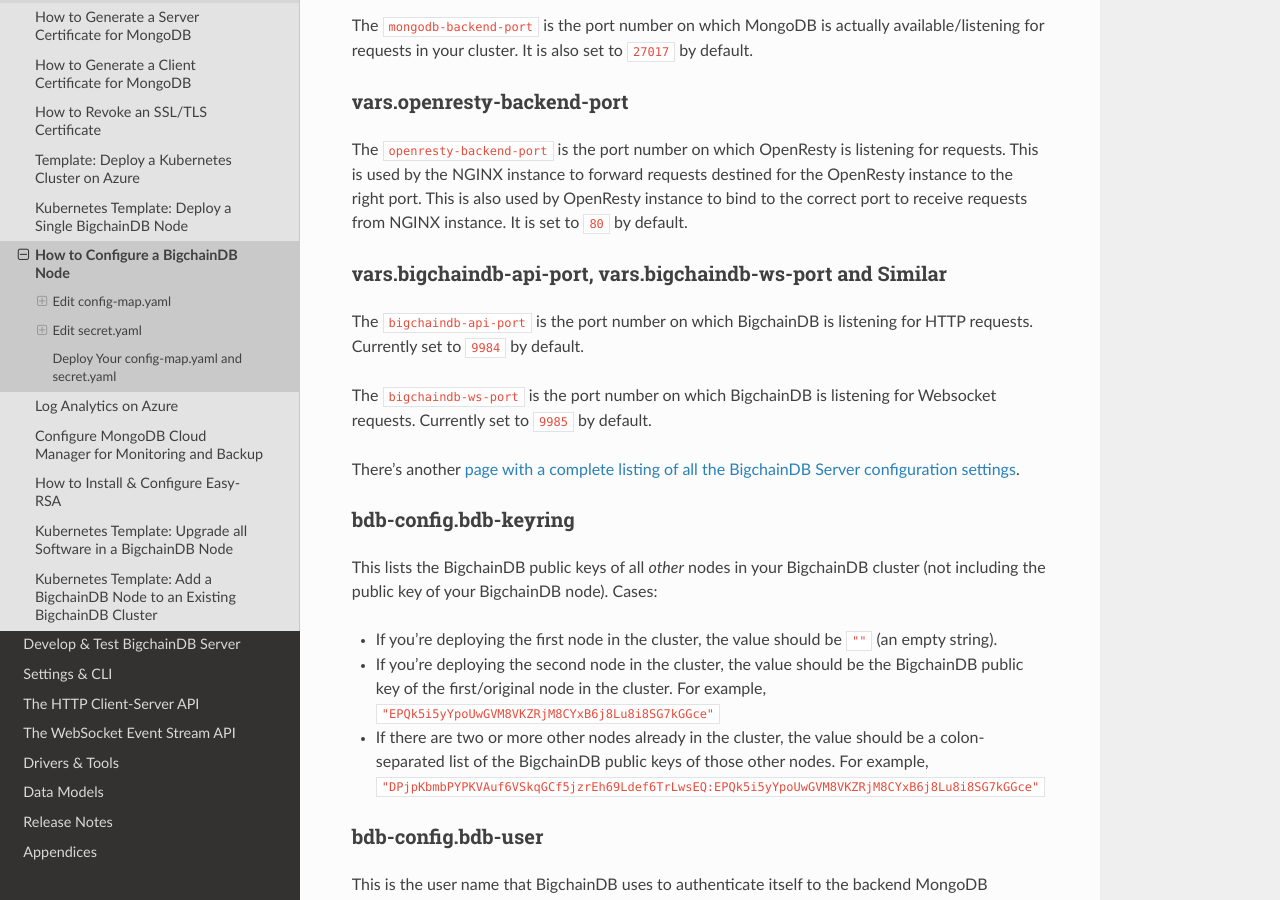
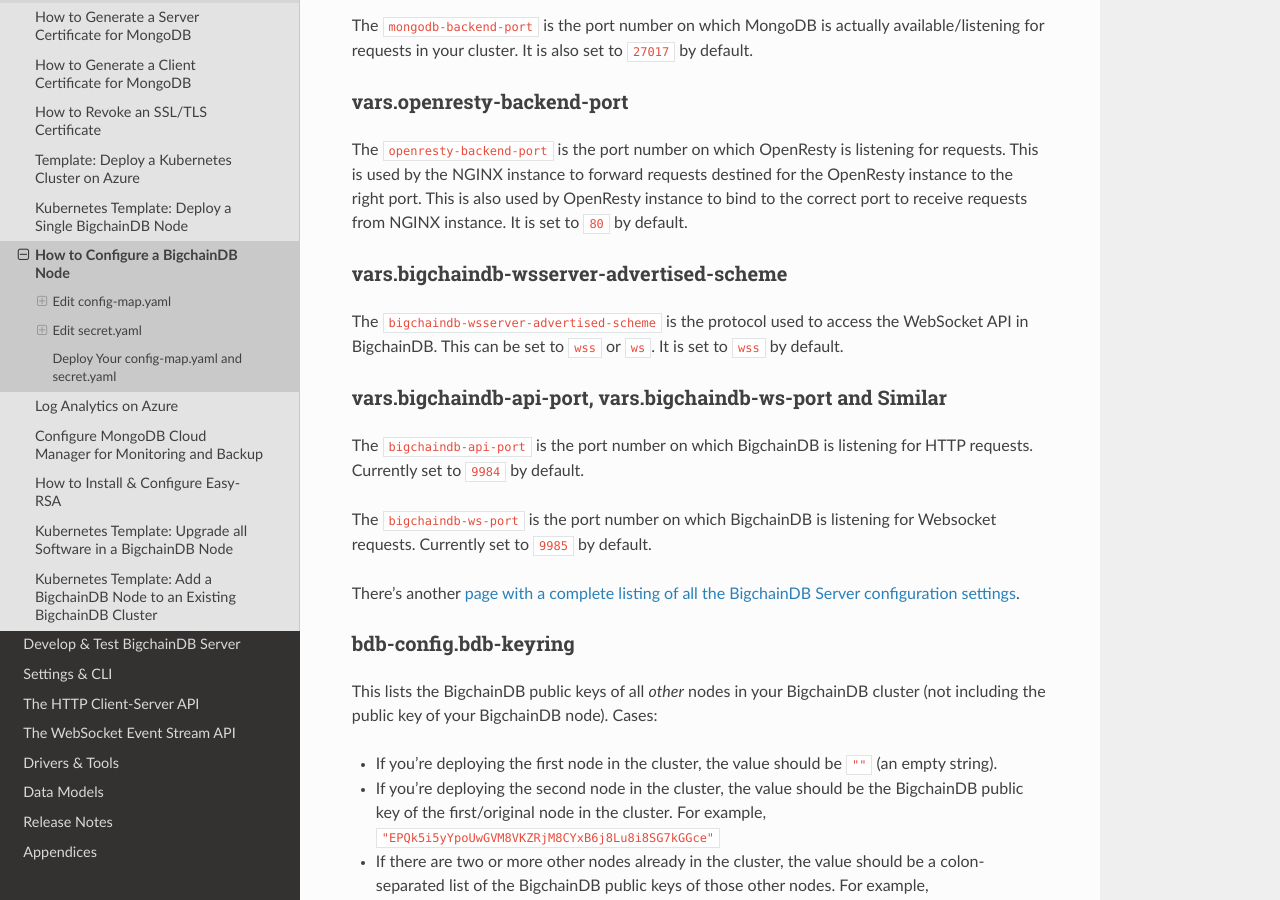
Before and after one commit to bigchaindb/bigchaindb, a Sphinx documentation site: the page built from docs/server/source/production-deployment-template/node-config-map-and-secrets.rst, in a window 1280 px wide and 900 px high, scrolled down 1897 px. Built offline with Sphinx 7.4.7 and the Read the Docs theme 2.0.0, drawn with Linux system fonts in a browser that asks for light colours; pages that are not in the unit, such as notebooks, are missing from menus.

Commit message:
Support proper Websocket host and port settings in root API endpoint (#1715)
* Support proper Websocket host and port settings in root API endpoint

* Documentation change

```diff
--- a/docs/server/source/production-deployment-template/node-config-map-and-secrets.rst
+++ b/docs/server/source/production-deployment-template/node-config-map-and-secrets.rst
@@ -123,6 +123,14 @@
 It is set to ``80`` by default.
 
 
+vars.bigchaindb-wsserver-advertised-scheme
+~~~~~~~~~~~~~~~~~~~~~~~~~~~~~~~~~~~~~~~~~~
+
+The ``bigchaindb-wsserver-advertised-scheme`` is the protocol used to access
+the WebSocket API in BigchainDB. This can be set to ``wss`` or ``ws``.
+It is set to ``wss`` by default.
+
+
 vars.bigchaindb-api-port, vars.bigchaindb-ws-port and Similar
 ~~~~~~~~~~~~~~~~~~~~~~~~~~~~~~~~~~~~~~~~~~~~~~~~~~~~~~~~~~~~~
 
```
Also changed, not shown: 2 other files.
